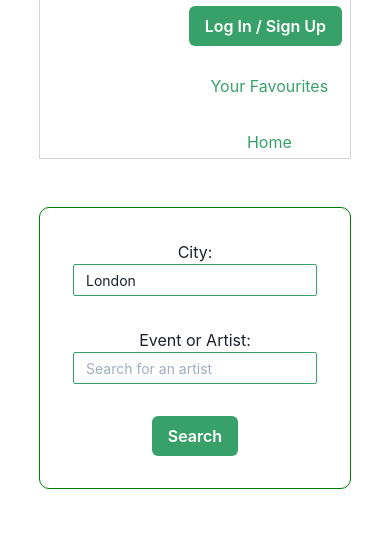
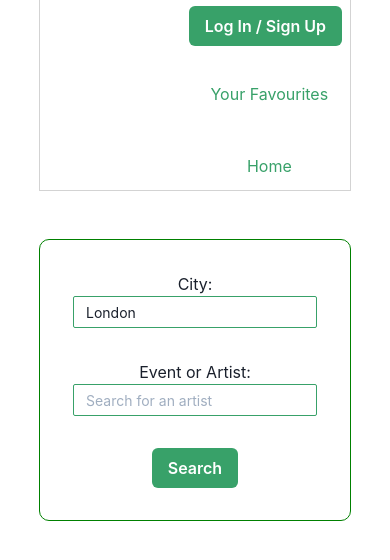
Before and after one commit to wesleykel/getevents2.1, a React app in the folder get-events/: page / in a window 390 px wide. Shown: the part 164-724 px from the top of the page. Built offline with nearby package versions, Linux system fonts and the light colour scheme.

```diff
--- a/get-events/src/components/4Navbar/navbar.module.css
+++ b/get-events/src/components/4Navbar/navbar.module.css
@@ -39,15 +39,6 @@
 }
 @media (max-width:893px) {
 
-.nav{
- /*border:1px solid red; */
-}
-
-.wrapper{
-    /*border:1px solid blue;   */
-
-
-}
 
 .wrapper2{
    /* border:1px solid brown;  */
@@ -69,7 +60,7 @@
 
 .home{
 
-    line-height: 2em;
+    /*line-height: 2em;*/
 }
 
 }
```
